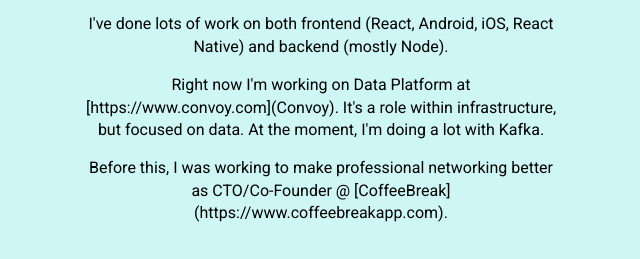
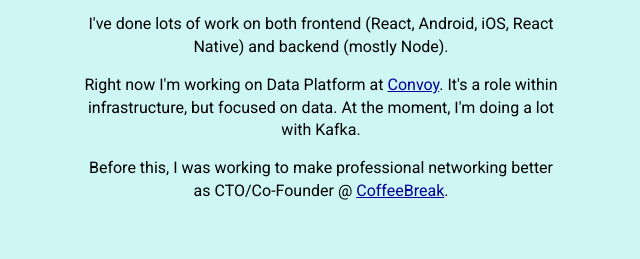
Before and after one commit to mmarvick/personal-site, a plain HTML site: page index.html in a window 1280 px wide. Shown: the part 450-709 px from the top of the page, without its empty margins (319-959 px from the left). Drawn offline with Linux system fonts and the light colour scheme.

Commit message:
Fix links

```diff
--- a/index.html
+++ b/index.html
@@ -17,10 +17,10 @@
         I've done lots of work on both frontend (React, Android, iOS, React Native) and backend (mostly Node).
       </p>
       <p>
-        Right now I'm working on Data Platform at [https://www.convoy.com](Convoy). It's a role within infrastructure, but focused on data. At the moment, I'm doing a lot with Kafka.
+        Right now I'm working on Data Platform at <a href="https://www.convoy.com">Convoy</a>. It's a role within infrastructure, but focused on data. At the moment, I'm doing a lot with Kafka.
       </p>
       <p>
-        Before this, I was working to make professional networking better as CTO/Co-Founder @ [CoffeeBreak](https://www.coffeebreakapp.com).
+        Before this, I was working to make professional networking better as CTO/Co-Founder @ <a href="https://www.coffeebreakapp.com">CoffeeBreak</a>.
       </p>
 
       <footer>
```
